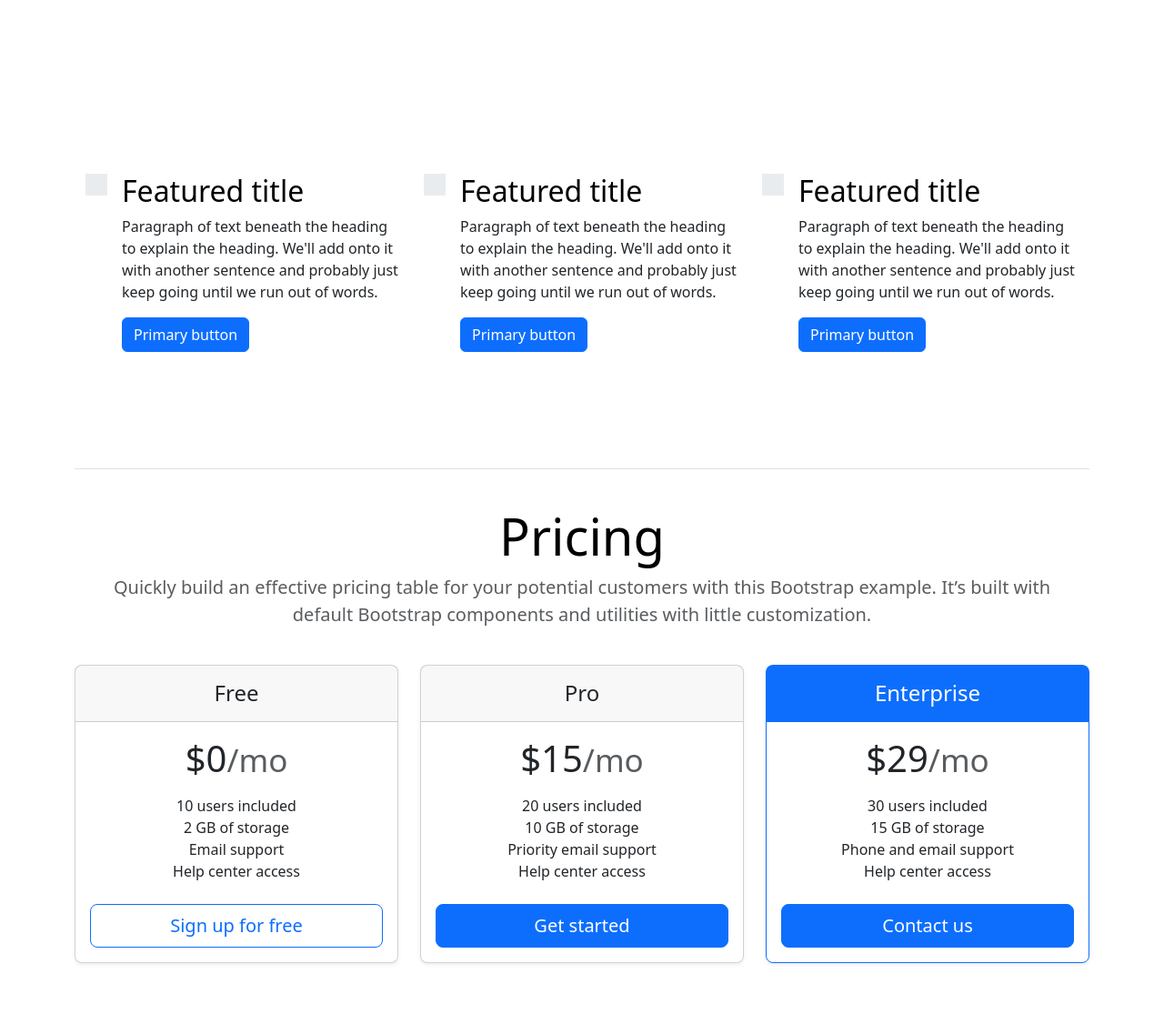
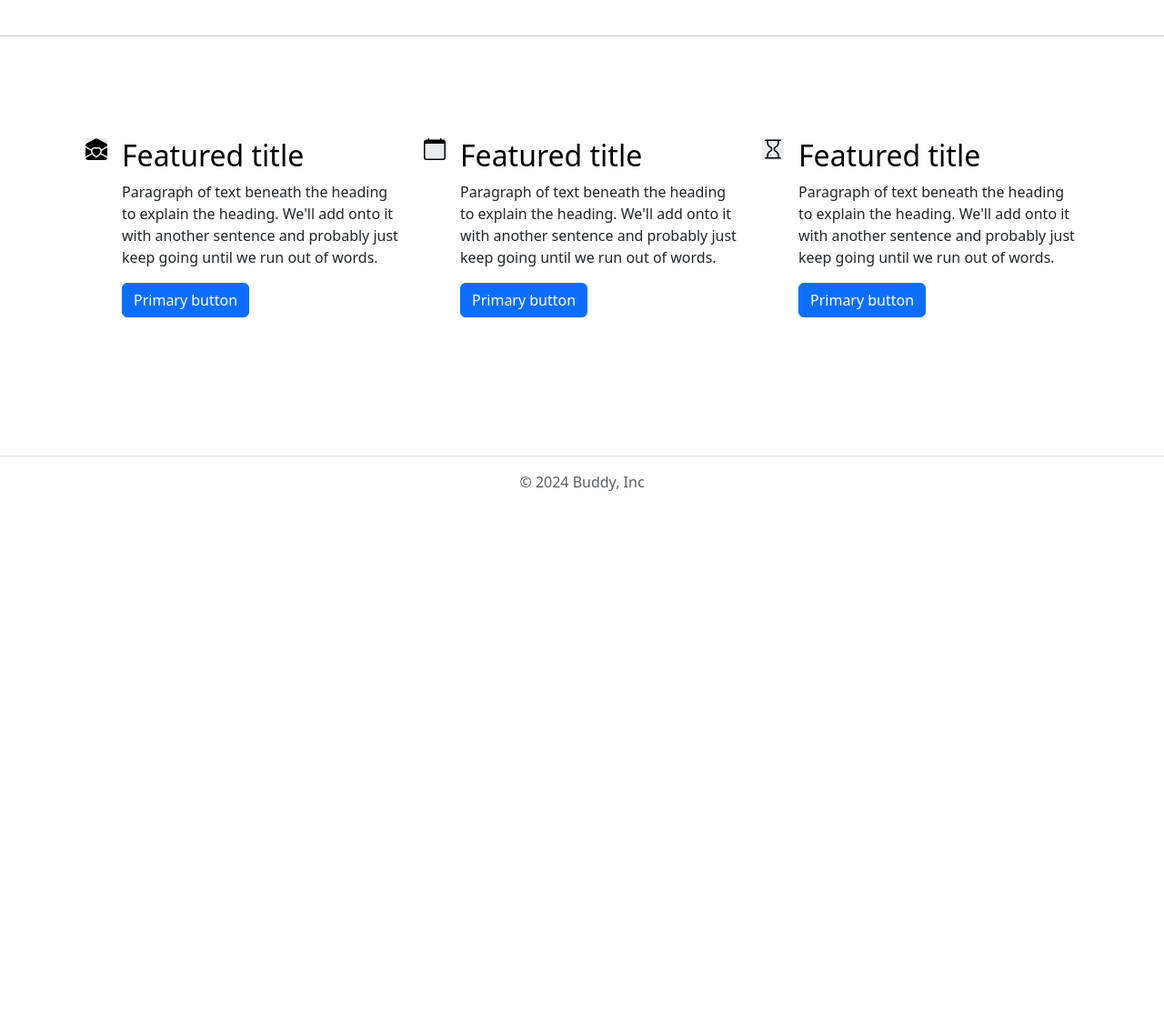
Before and after one commit to TobiAdeleke1/buddyUpApp, a Flask app: page / in a window 1280 px wide. Shown: the part 586-1701 px from the top of the page at 91% size. After the commit the page ends 1126 px from the top, so only its background shows below. Run offline with Flask 3, Linux system fonts and the light colour scheme; parts of the project's set-up code (start-up, migrations or seed data) failed here and were passed over.

Commit message:
amend frontend template

```diff
--- a/src/application/templates/base.html
+++ b/src/application/templates/base.html
@@ -1,9 +1,7 @@
 <!DOCTYPE html>
 <html>
     <head lang="en" data-bs-theme="light">
-        <!-- <script src="/docs/5.3/assets/js/color-modes.js">
 
-        </script> -->
         <meta charset="utf-8">
         <meta name="viewport" content="width=device-width, initial-scale=1">
 
@@ -13,12 +11,6 @@
         <link href="https://cdn.jsdelivr.net/npm/bootstrap@5.3.0-alpha3/dist/css/bootstrap.min.css" rel="stylesheet" integrity="sha384-KK94CHFLLe+nY2dmCWGMq91rCGa5gtU4mk92HdvYe+M/SXH301p5ILy+dN9+nJOZ" crossorigin="anonymous">
         <link href="https://cdn.jsdelivr.net/npm/bootstrap@5.3.0/dist/css/bootstrap.min.css" rel="stylesheet" integrity="sha384-9ndCyUaIbzAi2FUVXJi0CjmCapSmO7SnpJef0486qhLnuZ2cdeRhO02iuK6FUUVM" crossorigin="anonymous">
 
-        <!-- <link rel="apple-touch-icon" href="/docs/5.3/assets/img/favicons/apple-touch-icon.png" sizes="180x180"> -->
-        <!-- <link rel="icon" href="/docs/5.3/assets/img/favicons/favicon-32x32.png" sizes="32x32" type="image/png">
-        <link rel="icon" href="/docs/5.3/assets/img/favicons/favicon-16x16.png" sizes="16x16" type="image/png"> -->
-        <!-- <link rel="manifest" href="/docs/5.3/assets/img/favicons/manifest.json"> -->
-        <!-- <link rel="mask-icon" href="/docs/5.3/assets/img/favicons/safari-pinned-tab.svg" color="#712cf9"> -->
-        <!-- <link rel="icon" href="/docs/5.3/assets/img/favicons/favicon.ico"> -->
         <meta name="theme-color" content="#712cf9">
 
     </head>
@@ -36,22 +28,20 @@
               <ul class="nav col-12 col-md-auto mb-2 justify-content-center mb-md-0">
                 <li><a href="/" class="nav-link px-2 link-secondary">Home</a></li>
                 <li><a href="/#features" class="nav-link px-2">Features</a></li>
-                <li><a href="/#pricing" class="nav-link px-2">Pricing</a></li>
 
-                <li><a href="#" class="nav-link px-2">About</a></li>
+
+                <li><a href="/#about" class="nav-link px-2">About</a></li>
               </ul>
 
               <div class="col-md-3 text-end">
                 {% if g.user %}
 
-                <a class="btn btn-primary" href="{{ url_for('task.user_task', user_id=g.user['id']) }}" role="button">My Tasks</a>
-                <a class="btn btn-outline-primary me-2" href="{{ url_for('auth.logout') }}" role="button">Logout</a>
-
+                  <a class="btn btn-primary" href="{{ url_for('task.index') }}" role="button">My Tasks</a>
+                  <a class="btn btn-outline-primary me-2" href="{{ url_for('auth.logout') }}" role="button">Logout</a>
 
                 {% else %}
-                <a class="btn btn-outline-primary me-2" href="{{ url_for('auth.login') }}" role="button">Login</a>
-                <a class="btn btn-primary" href="{{ url_for('auth.register') }}" role="button">Register</a>
-
+                  <a class="btn btn-outline-primary me-2" href="{{ url_for('auth.login') }}" role="button">Login</a>
+                  <a class="btn btn-primary" href="{{ url_for('auth.register') }}" role="button">Register</a>
 
                 {% endif %}
               </div>
--- a/src/application/templates/index.html
+++ b/src/application/templates/index.html
@@ -5,10 +5,10 @@
    <div class="container col-xxl-8 px-4 py-5">
       <div class="row flex-lg-row-reverse align-items-center g-5 py-5">
         <div class="col-10 col-sm-8 col-lg-6">
-          <img src="bootstrap-themes.png" class="d-block mx-lg-auto img-fluid" alt="Bootstrap Themes" width="700" height="500" loading="lazy">
+          <img src="{{ url_for('static', filename='/img/buddy.png')}}" class="d-block mx-lg-auto img-fluid" alt="Bootstrap Themes" width="700" height="500" loading="lazy">
         </div>
         <div class="col-lg-6">
-          <h1 class="display-5 fw-bold text-body-emphasis lh-1 mb-3">Responsive left-aligned hero with image</h1>
+          <h1 class="display-5 fw-bold text-body-emphasis lh-1 mb-3">Buddy Up</h1>
           <p class="lead">Quickly design and customize responsive mobile-first sites with Bootstrap, the world’s most popular front-end open source toolkit, featuring Sass variables and mixins, responsive grid system, extensive prebuilt components, and powerful JavaScript plugins.</p>
           <div class="d-grid gap-2 d-md-flex justify-content-md-start">
             <button type="button" class="btn btn-primary btn-lg px-4 me-md-2">Primary</button>
@@ -17,12 +17,15 @@
         </div>
       </div>
     </div>
-
+    <hr>
     <div class="container px-4 py-5" id="features">
       <div class="row g-4 py-5 row-cols-1 row-cols-lg-3">
         <div class="col d-flex align-items-start">
           <div class="icon-square text-body-emphasis bg-body-secondary d-inline-flex align-items-center justify-content-center fs-4 flex-shrink-0 me-3">
-            <svg class="bi" width="1em" height="1em"><use xlink:href="#toggles2"></use></svg>
+            <svg xmlns="http://www.w3.org/2000/svg" width="1em" height="1em" fill="currentColor" class="bi bi-envelope-open-heart-fill" viewBox="0 0 16 16">
+              <path d="M8.941.435a2 2 0 0 0-1.882 0l-6 3.2A2 2 0 0 0 0 5.4v.313l4.222 2.475q.035-.087.08-.17c.665-1.3 2.362-1.917 3.698-1.25 1.336-.667 3.033-.05 3.699 1.25a3 3 0 0 1 .08.17L16 5.713V5.4a2 2 0 0 0-1.059-1.765zM0 6.873l4 2.344c-.012.542.124 1.117.416 1.694l.004.006L0 13.372v-6.5Zm.059 7.611 4.9-2.723c.563.73 1.383 1.467 2.49 2.198l.551.365.551-.365c1.107-.73 1.927-1.467 2.49-2.198l4.9 2.723A2 2 0 0 1 14 16H2a2 2 0 0 1-1.941-1.516M16 13.372l-4.42-2.455.004-.006c.292-.577.428-1.152.415-1.694L16 6.873v6.5Z"/>
+              <path d="M8 7.993c1.664-1.711 5.825 1.283 0 5.132-5.825-3.85-1.664-6.843 0-5.132"/>
+            </svg>
           </div>
           <div>
             <h3 class="fs-2 text-body-emphasis">Featured title</h3>
@@ -34,7 +37,9 @@
         </div>
         <div class="col d-flex align-items-start">
           <div class="icon-square text-body-emphasis bg-body-secondary d-inline-flex align-items-center justify-content-center fs-4 flex-shrink-0 me-3">
-            <svg class="bi" width="1em" height="1em"><use xlink:href="#cpu-fill"></use></svg>
+            <svg xmlns="http://www.w3.org/2000/svg" width="1em" height="1em" fill="currentColor" class="bi bi-calendar" viewBox="0 0 16 16">
+              <path d="M3.5 0a.5.5 0 0 1 .5.5V1h8V.5a.5.5 0 0 1 1 0V1h1a2 2 0 0 1 2 2v11a2 2 0 0 1-2 2H2a2 2 0 0 1-2-2V3a2 2 0 0 1 2-2h1V.5a.5.5 0 0 1 .5-.5M1 4v10a1 1 0 0 0 1 1h12a1 1 0 0 0 1-1V4z"/>
+            </svg>
           </div>
           <div>
             <h3 class="fs-2 text-body-emphasis">Featured title</h3>
@@ -46,7 +51,9 @@
         </div>
         <div class="col d-flex align-items-start">
           <div class="icon-square text-body-emphasis bg-body-secondary d-inline-flex align-items-center justify-content-center fs-4 flex-shrink-0 me-3">
-            <svg class="bi" width="1em" height="1em"><use xlink:href="#tools"></use></svg>
+            <svg xmlns="http://www.w3.org/2000/svg" width="1em" height="1em" fill="currentColor" class="bi bi-hourglass" viewBox="0 0 16 16">
+              <path d="M2 1.5a.5.5 0 0 1 .5-.5h11a.5.5 0 0 1 0 1h-1v1a4.5 4.5 0 0 1-2.557 4.06c-.29.139-.443.377-.443.59v.7c0 .213.154.451.443.59A4.5 4.5 0 0 1 12.5 13v1h1a.5.5 0 0 1 0 1h-11a.5.5 0 1 1 0-1h1v-1a4.5 4.5 0 0 1 2.557-4.06c.29-.139.443-.377.443-.59v-.7c0-.213-.154-.451-.443-.59A4.5 4.5 0 0 1 3.5 3V2h-1a.5.5 0 0 1-.5-.5m2.5.5v1a3.5 3.5 0 0 0 1.989 3.158c.533.256 1.011.791 1.011 1.491v.702c0 .7-.478 1.235-1.011 1.491A3.5 3.5 0 0 0 4.5 13v1h7v-1a3.5 3.5 0 0 0-1.989-3.158C8.978 9.586 8.5 9.052 8.5 8.351v-.702c0-.7.478-1.235 1.011-1.491A3.5 3.5 0 0 0 11.5 3V2z"/>
+            </svg>
           </div>
           <div>
             <h3 class="fs-2 text-body-emphasis">Featured title</h3>
@@ -58,79 +65,12 @@
         </div>
       </div>
     </div>
+    <footer class="py-3 my-4" id="about">
+      <ul class="nav justify-content-center border-bottom pb-3 mb-3">
 
-    <div class="container py-3" id="pricing">
-      <header>
-        <div class="d-flex flex-column flex-md-row align-items-center pb-3 mb-4 border-bottom">
-          <a href="/" class="d-flex align-items-center link-body-emphasis text-decoration-none">
+      </ul>
+      <p class="text-center text-body-secondary">© 2024 Buddy, Inc</p>
+    </footer>
 
 
-          </a>
-
-        </div>
-
-        <div class="pricing-header p-3 pb-md-4 mx-auto text-center">
-          <h1 class="display-4 fw-normal text-body-emphasis">Pricing</h1>
-          <p class="fs-5 text-body-secondary">Quickly build an effective pricing table for your potential customers with this Bootstrap example. It’s built with default Bootstrap components and utilities with little customization.</p>
-        </div>
-      </header>
-
-      <main>
-        <div class="row row-cols-1 row-cols-md-3 mb-3 text-center">
-          <div class="col">
-            <div class="card mb-4 rounded-3 shadow-sm">
-              <div class="card-header py-3">
-                <h4 class="my-0 fw-normal">Free</h4>
-              </div>
-              <div class="card-body">
-                <h1 class="card-title pricing-card-title">$0<small class="text-body-secondary fw-light">/mo</small></h1>
-                <ul class="list-unstyled mt-3 mb-4">
-                  <li>10 users included</li>
-                  <li>2 GB of storage</li>
-                  <li>Email support</li>
-                  <li>Help center access</li>
-                </ul>
-                <button type="button" class="w-100 btn btn-lg btn-outline-primary">Sign up for free</button>
-              </div>
-            </div>
-          </div>
-          <div class="col">
-            <div class="card mb-4 rounded-3 shadow-sm">
-              <div class="card-header py-3">
-                <h4 class="my-0 fw-normal">Pro</h4>
-              </div>
-              <div class="card-body">
-                <h1 class="card-title pricing-card-title">$15<small class="text-body-secondary fw-light">/mo</small></h1>
-                <ul class="list-unstyled mt-3 mb-4">
-                  <li>20 users included</li>
-                  <li>10 GB of storage</li>
-                  <li>Priority email support</li>
-                  <li>Help center access</li>
-                </ul>
-                <button type="button" class="w-100 btn btn-lg btn-primary">Get started</button>
-              </div>
-            </div>
-          </div>
-          <div class="col">
-            <div class="card mb-4 rounded-3 shadow-sm border-primary">
-              <div class="card-header py-3 text-bg-primary border-primary">
-                <h4 class="my-0 fw-normal">Enterprise</h4>
-              </div>
-              <div class="card-body">
-                <h1 class="card-title pricing-card-title">$29<small class="text-body-secondary fw-light">/mo</small></h1>
-                <ul class="list-unstyled mt-3 mb-4">
-                  <li>30 users included</li>
-                  <li>15 GB of storage</li>
-                  <li>Phone and email support</li>
-                  <li>Help center access</li>
-                </ul>
-                <button type="button" class="w-100 btn btn-lg btn-primary">Contact us</button>
-              </div>
-            </div>
-          </div>
-        </div>
-
-
-    </div>
-
 {% endblock %}
```
Also changed, not shown: src/application/templates/task/task_detail.html (added, +37 -0 lines), src/application/templates/task/tasks.html (+4 -3 lines), src/application/templates/task/update.html (+46 -2 lines), src/application/static/img/buddy.png (added).
